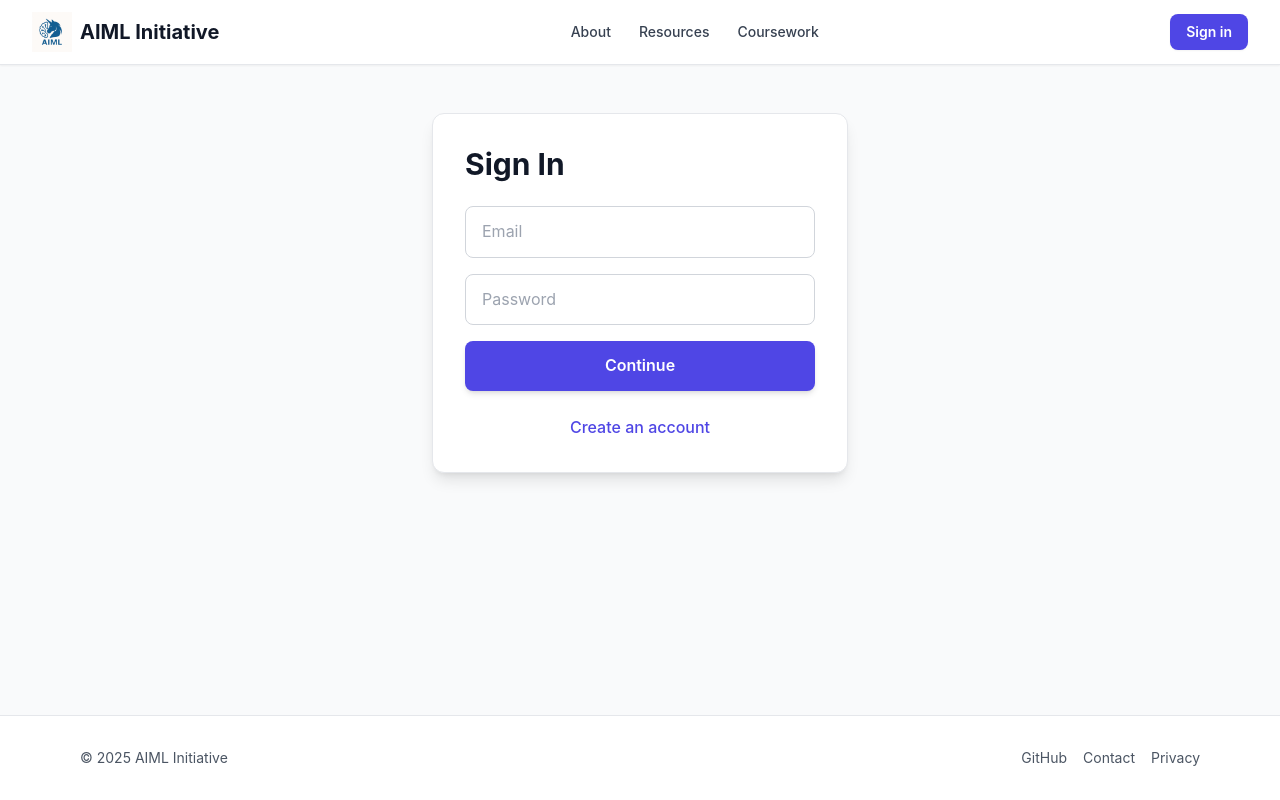
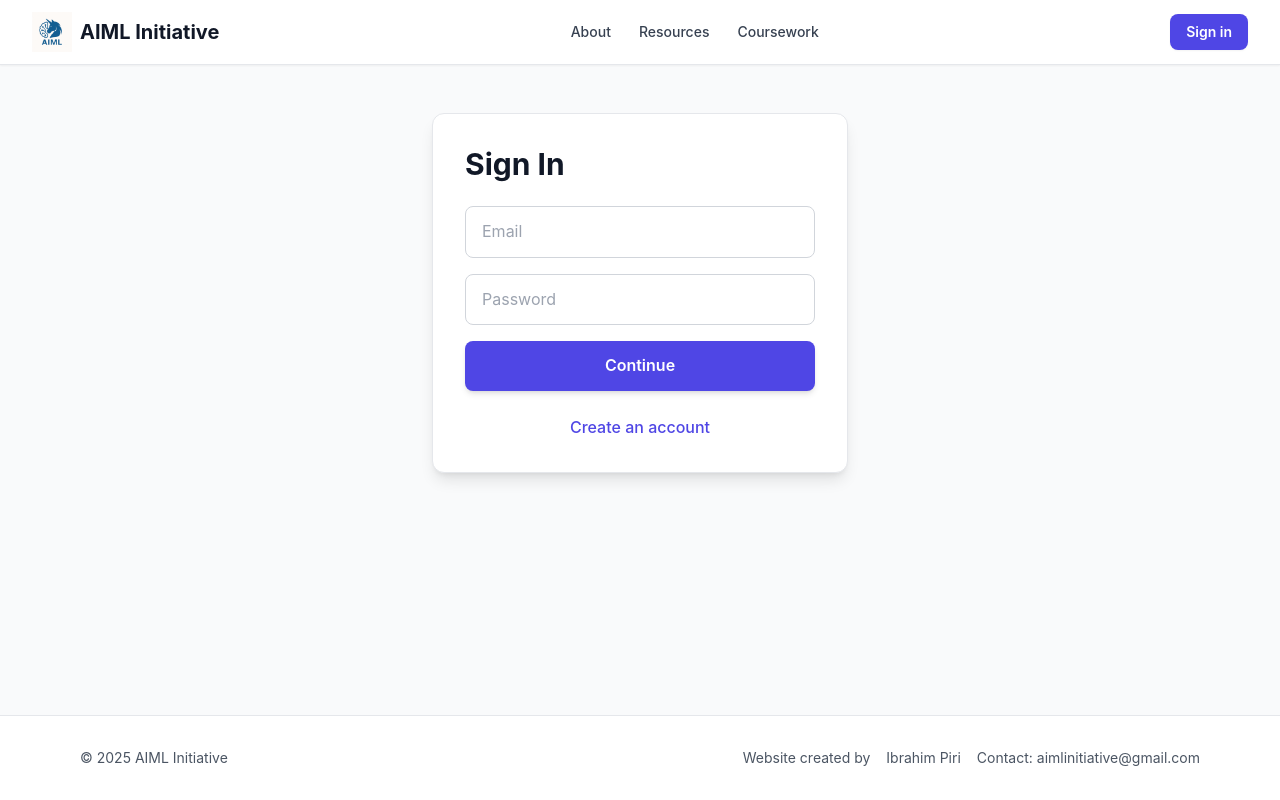
Before and after one commit to aimlinitiative/aimlinitiative.github.io, a React (Vite) app: page /login in a window 1280 px wide. Built offline with nearby package versions, Linux system fonts and the light colour scheme; no server answers.

Commit message:
Change footer

```diff
--- a/src/components/Footer.jsx
+++ b/src/components/Footer.jsx
@@ -5,19 +5,17 @@ export default function Footer() {
                 <div className="flex flex-col items-center justify-between gap-3 sm:flex-row">
                     <p>© {new Date().getFullYear()} AIML Initiative</p>
                     <div className="flex items-center gap-4">
+                        Website created by{ " " }
                         <a
                             className="hover:text-gray-900"
-                            href="https://github.com/aimlinitiative"
+                            href="https://ibrahimpiri.com"
                             target="_blank"
                             rel="noreferrer"
                         >
-                            GitHub
+                            Ibrahim Piri
                         </a>
-                        <a className="hover:text-gray-900" href="#contact">
-                            Contact
-                        </a>
-                        <a className="hover:text-gray-900" href="#privacy">
-                            Privacy
+                        <a className="hover:text-gray-900" href="aimlinitiative@gmail.com">
+                            Contact: aimlinitiative@gmail.com
                         </a>
                     </div>
                 </div>
```
